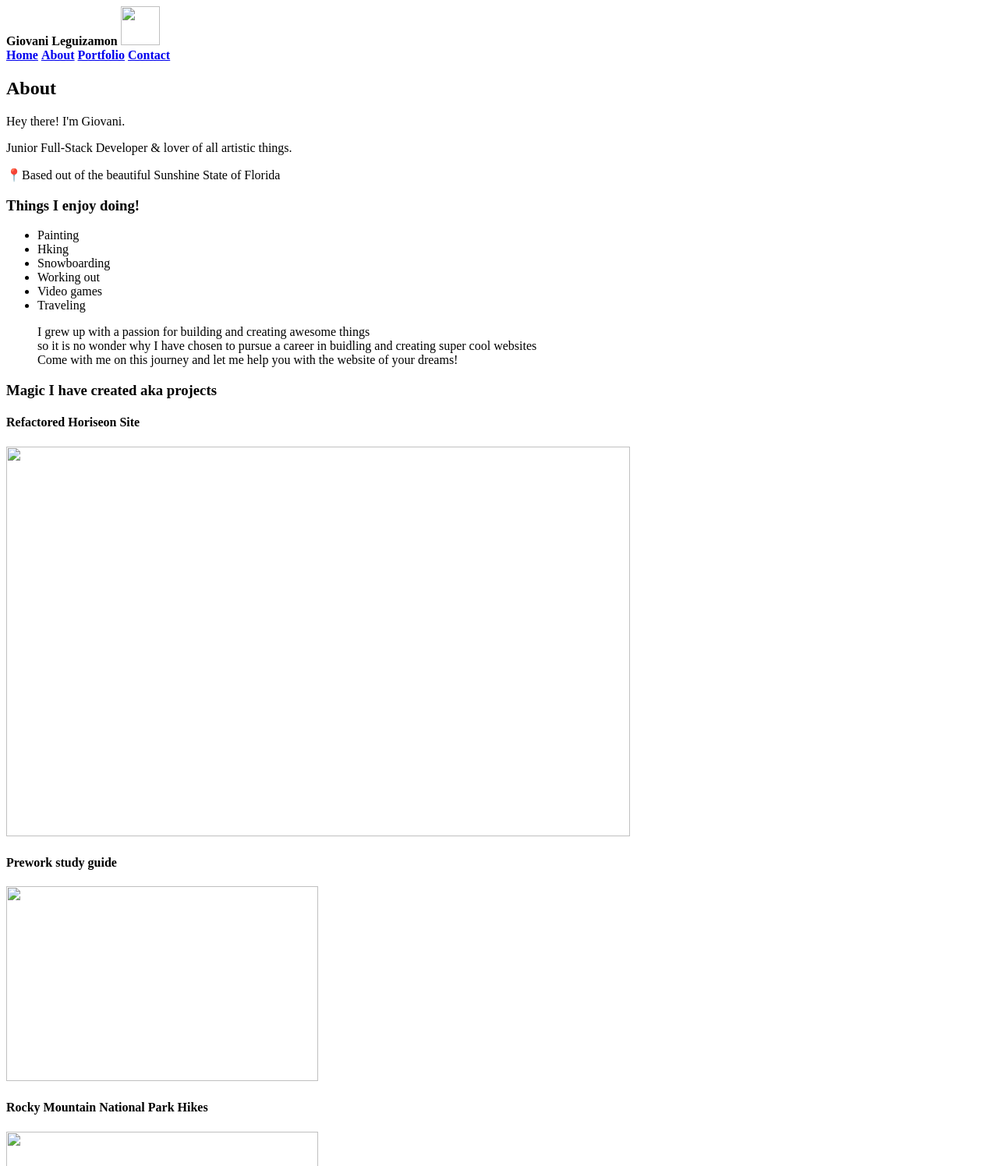
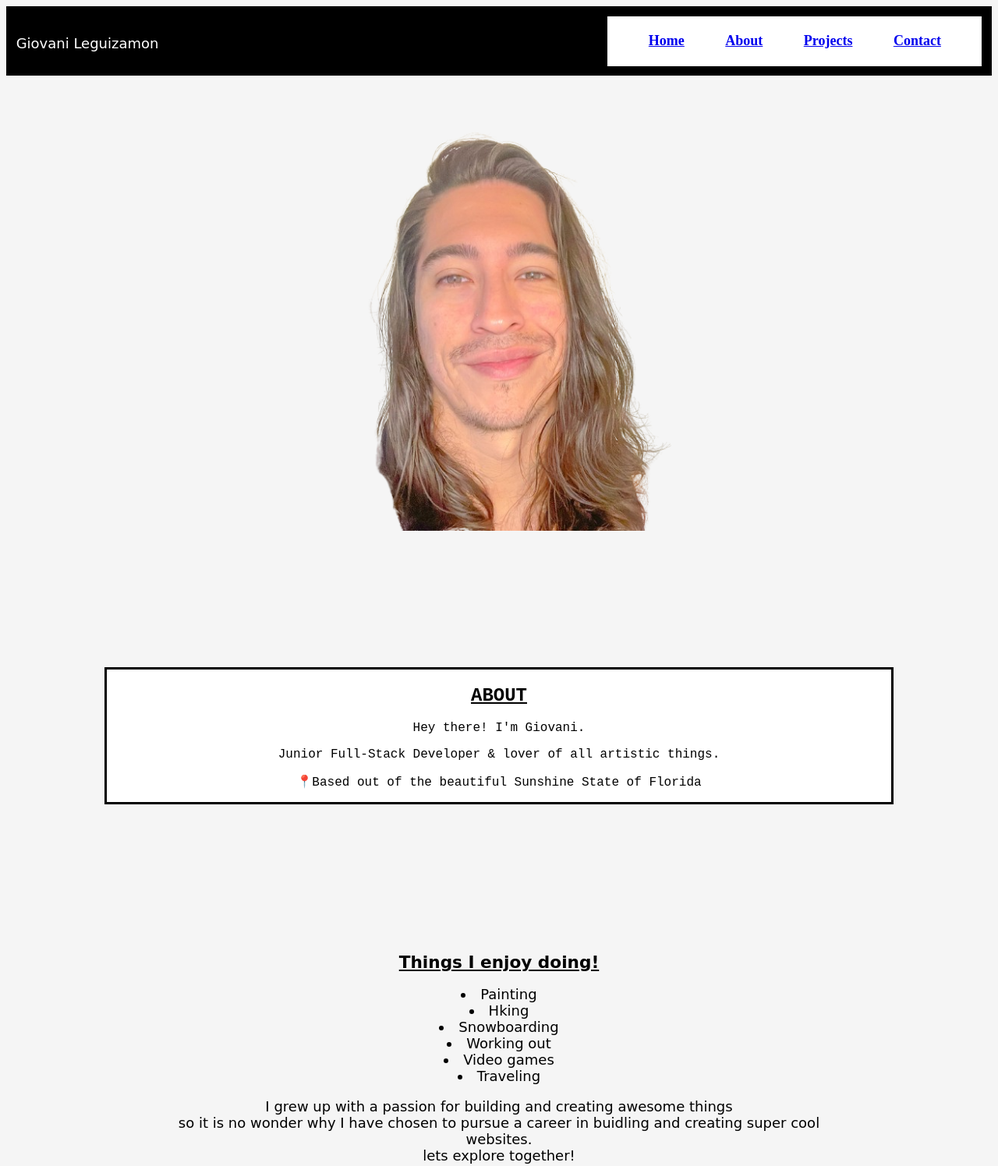
Before and after one commit to Giovanil1990/Professional-Portfolio-, a plain HTML site: page index.html in a window 1280 px wide. Shown: the top 1496 px of the page at 78% size. Drawn offline with Linux system fonts and the light colour scheme.

Commit message:
added css to the remainder of the page

```diff
--- a/assets/style.css
+++ b/assets/style.css
@@ -0,0 +1,82 @@
+body {
+    background-color: whitesmoke;
+    color: black;
+    font-size: large;
+    text-align: center;
+}
+/* top section of the page */
+header {
+    display: flex;
+    justify-content: space-evenly;
+    padding: 1%;
+    background-color: black;
+}
+
+.logo {
+    margin-right: auto;
+    padding-top: 2%;
+    font-size: large;
+    font-family: cursive;
+    color: white;
+}
+
+.navbar {
+    background-color: white;
+    display: flex;
+    justify-content: space-evenly;
+    height: 4rem;
+    width: 30rem;
+    align-items: center;
+    font-size: large;
+
+
+}
+/* this is the hero section */
+.hero {
+    padding: 25%;
+    background-image: url(../assets/image/selfie-bgr1.png);
+    background-repeat: no-repeat;
+    background-position: center;
+    background-size: 35%;
+}
+/* this is the middle section aka the about me */
+#about {
+    background-color: white;
+    font-family: monospace;
+    font-size: large;
+    text-align: center;
+    margin: 10%;
+    padding: 0%;
+    border: solid;
+
+}
+
+.hobbies, .ul {
+    font-size: large;
+    font-family: cursive;
+    margin: 15%;
+}
+/* this is the bottom or footer section */
+#container {
+    margin:
+
+
+}
+
+h3 {
+    font-size: larger;
+    margin: 2%;
+
+}
+
+#projects, h4 {
+text-align: left;
+
+}
+
+
+#contact {
+    text-align: center;
+    margin: 10%;
+    font-family: monospace;
+}
--- a/index.html
+++ b/index.html
@@ -1,82 +1,79 @@
 <!DOCTYPE html>
 <html lang="en">
 <head>
-    <title>Portfolio Website Gio</title>
+    <title>Portfolio Websitep</title>
     <meta charset="UTF-8">
     <meta name="viewport" content="width-device-width, initial-scale=1.0">
     <link rel="stylesheet" href="./assets/style.css">
 </head>
 <!-- this is the navbar at the top & logo -->
 <body>
-    <header class="header">
-        <div class="logo"><b>Giovani Leguizamon</b></a>
-        <img src="c:\Users\giova\Pictures\PC logo.PNG" width="50" height="50">
+    <header>
+        <div class="logo">Giovani Leguizamon</div>
         <nav class="navbar">
-            <a class="active" href="#home"><b>Home</b></a>
+            <a href="#home"><b>Home</b></a>
             <a href="#about"><b>About</b></a>
-            <a href="#portfolio"><b>Portfolio</b></a>
+            <a href="#projects"><b>Projects</b></a>
             <a href="#contact"><b>Contact</b></a>
         </nav>
-        </div>
     </header>
 <!-- this is the "about me & hero section" -->
     <main>
-        <section class="hero-img">
-            <section id="about">
-                <div class="about">
-                <h2>About</h2>
+        <div class="hero"></div>
+            <div id="about">
+                <h2><u>ABOUT</u></h2>
                 <p>Hey there! I'm Giovani.</p>
                 <p>Junior Full-Stack Developer & lover of all artistic things.</p>
                 <p>📍Based out of the beautiful Sunshine State of Florida</p>
-
-                <h3>Things I enjoy doing!</h3>
-                    <ul>
+             </div>
+             <div class="hobbies">
+                <h3><u>Things I enjoy doing!</u></h3>
+                    <ul class="list"></ul>
                         <li>Painting</li>
                         <li>Hking</li>
                         <li>Snowboarding</li>
                         <li>Working out</li>
                         <li>Video games</li>
                         <li>Traveling</li>
-                        <p>I grew up with a passion for building and creating awesome things<br>so it is no wonder why I have chosen to pursue a career in buidling and creating super cool websites<br>Come with me on this journey and let me help you with the website of your dreams!</p>
+                        <p>I grew up with a passion for building and creating awesome things<br>so it is no wonder why I have chosen to pursue a career in buidling and creating super cool websites.<br>lets explore together!</p>
                     </ul>
-                </div>
-            </section>
-        </section>
+            </div>
+
     </main>
     <!-- this is portfolio section -->
-    <section id ="portfolio">
-        <div class ="container">
-            <h3>Magic I have created aka projects</h3>
+    <section id="container">
+        <div class ="h3">
+            <h3><u>Magic I have created aka projects</u></h3>
         </div>
     </section>
     <!-- Project section with links -->
-    <div class ="projects">
-        <article>
+    <div id="projects">
+        <article  class="horiseon">
             <h4>Refactored Horiseon Site</h4>
             <a href="#portfolio" class="image"></a>
-                <a href="https://giovanil1990.github.io/Horiseon-Optimized-Refactored-Website/"><img src="c:\Users\giova\Pictures\Horiseon Snippet.png" width="800" height="500"></a>
+                <a href="https://giovanil1990.github.io/Horiseon-Optimized-Refactored-Website/"><img src="c:\Users\giova\Pictures\Horiseon Snippet.png" width="600" height="400"></a>
         </article>
-        <article>
+        <article clas="others">
             <h4>Prework study guide</h4>
             <a href="#portfolio" class ="image"></a>
-            <a href="https://giovanil1990.github.io/prework-study-guide/"><img src="c:\Users\giova\Pictures\Prework study guide.PNG" width="400" height="250"></a>
+            <a href="https://giovanil1990.github.io/prework-study-guide/"><img src="c:\Users\giova\Pictures\Prework study guide.PNG" width="300" height="250"></a>
         </article>
         <article>
             <h4>Rocky Mountain National Park Hikes</h4>
             <a href="#portfolio" class ="image"></a>
-            <a href="https://www.farandwide.com/s/rocky-mountain-national-park-map-218d1ff2ff7240de"><img src="c:\Users\giova\Pictures\7610de932be844c0ab54cc062a465688.webp" width="400" height="250"></a>
+            <a href="https://www.farandwide.com/s/rocky-mountain-national-park-map-218d1ff2ff7240de"><img src="c:\Users\giova\Pictures\7610de932be844c0ab54cc062a465688.webp" width="300" height="250"></a>
         </article>
         <article>
             <h4>The future of gaming is in your hands</h4>
             <a href="#portfolio" class ="image"></a>
-            <a href="https://www.wired.com/story/fate-future-video-game-preservation-you/"><img src="c:\Users\giova\Pictures\Fate-of-Game-Preservation-Games-GettyImages-1170073827.webp" width="400" height="250"></a>
+            <a href="https://www.wired.com/story/fate-future-video-game-preservation-you/"><img src="c:\Users\giova\Pictures\Fate-of-Game-Preservation-Games-GettyImages-1170073827.webp" width="300" height="250"></a>
         </article>
     </div>
 <!-- this is the contact section with logos and links -->
     <footer>
         <section id="contact">
           <h1>Contact Me</h1>
-          <h4>And lets work together!</h4>
+          <h2>And lets work together!</h2>
           <a href="mailto:giovanil1990@yahoo.com"><img src="c:\Users\giova\Pictures\mail.svg" width="100" height="65"></a>
           <a href="tel:9702313643"><img src="c:\Users\giova\Pictures\Phone-Emojis.png" width="38" height="62"></a>
           <a href="https://www.instagram.com/gio1129_/"><img src="c:\Users\giova\Pictures\Instagram-Logo.png" width="110" height="65"></a>
@@ -84,10 +81,5 @@
         </section>
     </footer>
 
-
-
-
-
-
 </body>
 </html>
```
Also changed, not shown: assets/image/IMG_0626 (1).jpg (added), assets/image/selfie-bgr1.png (added).
